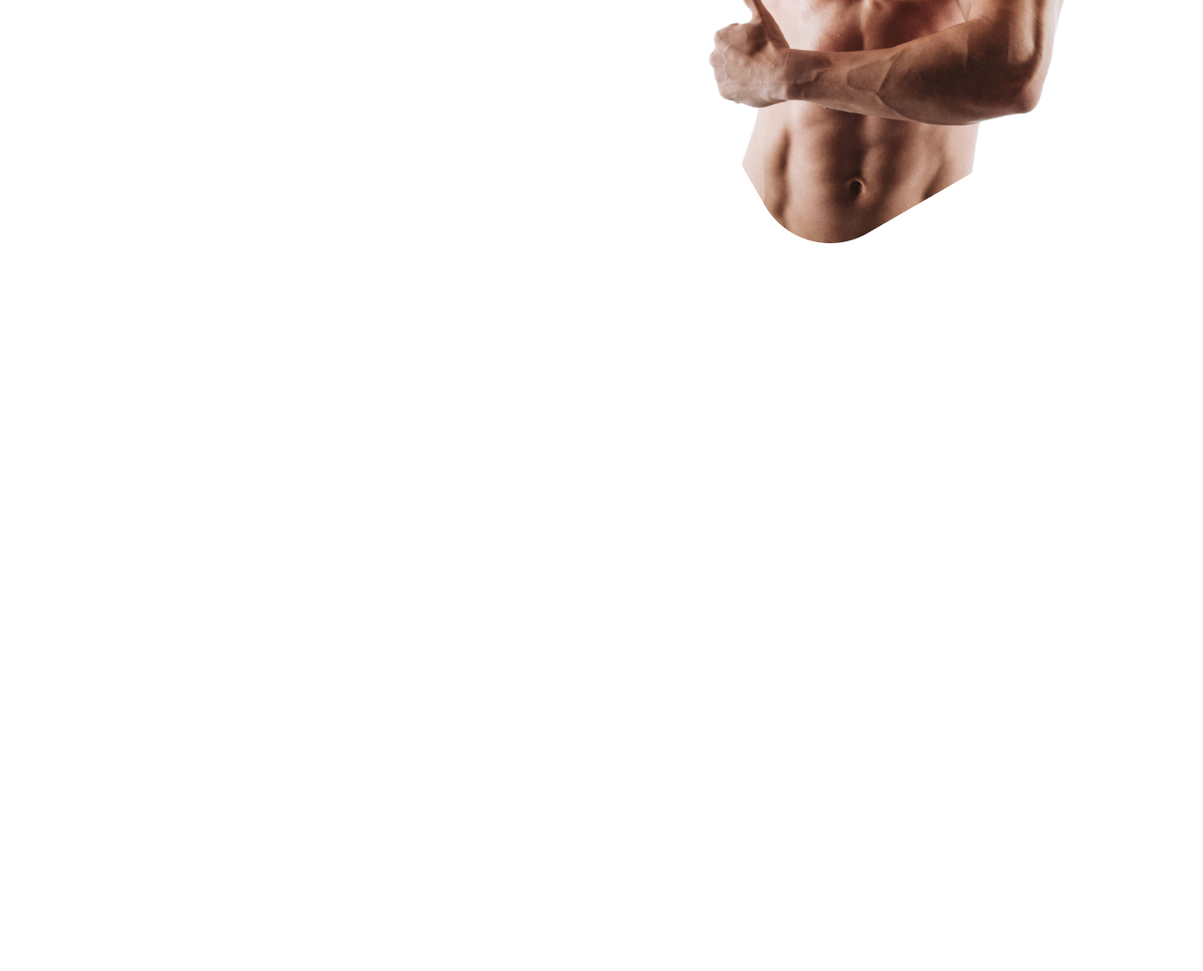
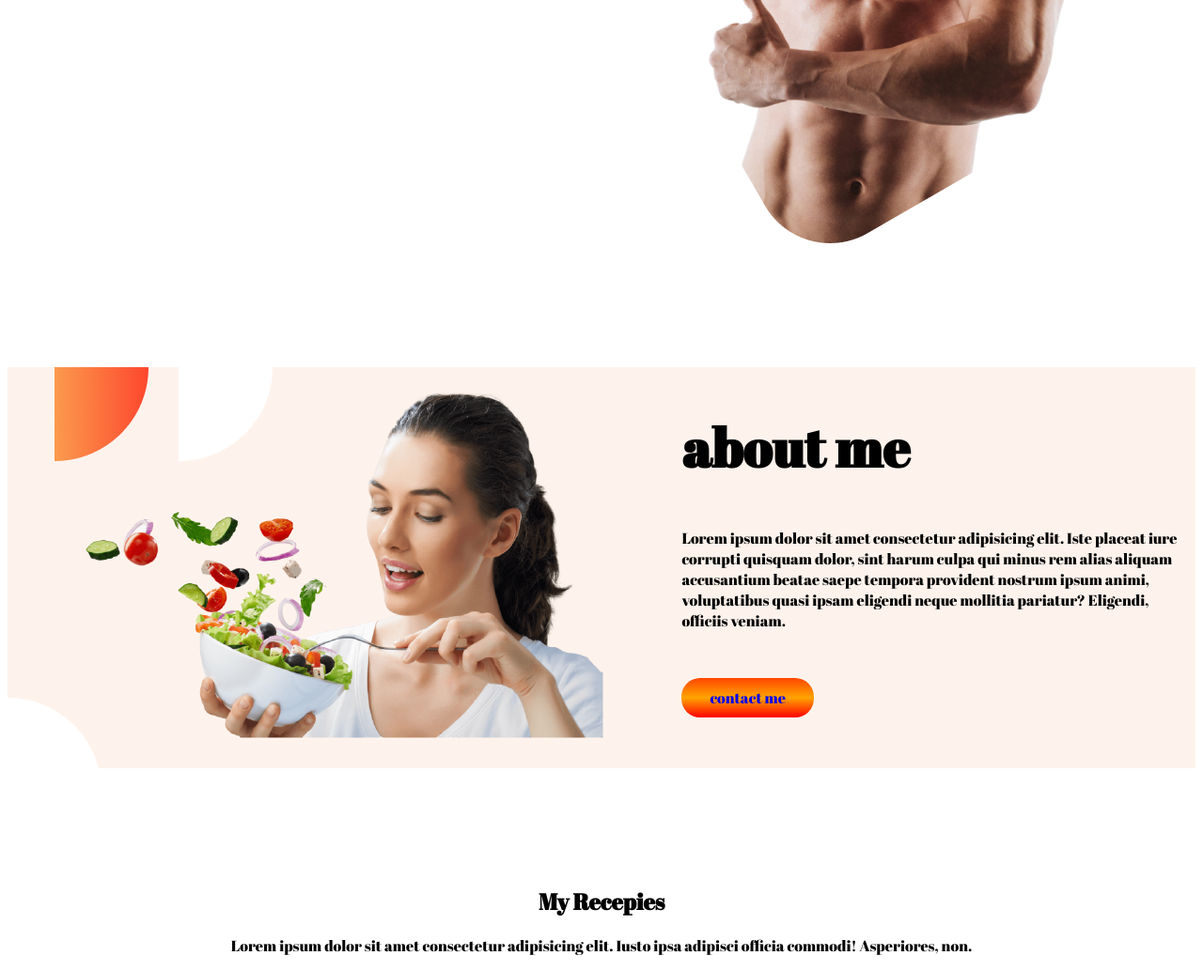
Before and after one commit to protik5097/practice-portfolio, a plain HTML site: page index.html in a window 1280 px wide. Shown: the part 605-1639 px from the top of the page at 94% size. Before the commit the page ends 877 px from the top, so only its background shows below. Drawn offline with Linux system fonts and the light colour scheme; a web font is replaced by a local one.

Commit message:
second section

```diff
--- a/index.html
+++ b/index.html
@@ -19,6 +19,7 @@
         <div class="width">
             <h1><span class="color">skip</span> the diet, just eat healthy with food network</h1>
             <p>imagine you don't need a diet because we provide healthy and deliceus food for you!</p>
+            <br><br>
             <a class="order" target="_blank"
                 href="https://www.facebook.com/Hat-bazar-101503042537771/?ref=pages_you_manage">ORDER NOW</a>
         </div>
@@ -26,6 +27,28 @@
             <img src="./image/Hero Image.jpg" alt="">
         </div>
     </section>
+    <section class="background">
+        <div class="width">
+            <img src="./image/38-387173_supplement-nutrient-dietary-eating-food-free-download-nutrition-removebg-preview.png"
+                alt="">
+        </div>
+        <div class="width">
+            <h1>about me</h1>
+            <p>Lorem ipsum dolor sit amet consectetur adipisicing elit. Iste placeat iure corrupti quisquam dolor, sint
+                harum culpa qui minus rem alias aliquam accusantium beatae saepe tempora provident nostrum ipsum animi,
+                voluptatibus quasi ipsam eligendi neque mollitia pariatur? Eligendi, officiis veniam.</p>
+            <br><br>
+            <a class="order" target="_blank"
+                href="https://www.facebook.com/Hat-bazar-101503042537771/?ref=pages_you_manage">contact me</a>
+        </div>
+    </section>
+    <section class="recepies">
+        <div>
+            <h2>My Recepies</h2>
+            <p>Lorem ipsum dolor sit amet consectetur adipisicing elit. Iusto ipsa adipisci officia commodi! Asperiores,
+                non.</p>
+        </div>
+    </section>
 </body>
 
 </html>
--- a/style.css
+++ b/style.css
@@ -21,7 +21,6 @@ h1 {
     background-image: linear-gradient(orangered, orange, red);
     padding: 10px 30px;
     border-radius: 20px;
-    margin-top: 10px;
 }
 
 .height {
@@ -31,3 +30,14 @@ h1 {
 .color {
     color: orange;
 }
+
+.background {
+    background-image: url(./image/7.png);
+    display: flex;
+    margin-top: 10%;
+    margin-bottom: 10%;
+}
+
+.recepies {
+    text-align: center;
+}
```
Also changed, not shown: image/38-387173_supplement-nutrient-dietary-eating-food-free-download-nutrition-removebg-preview.png (added), image/7.png (added), 1 other file.
